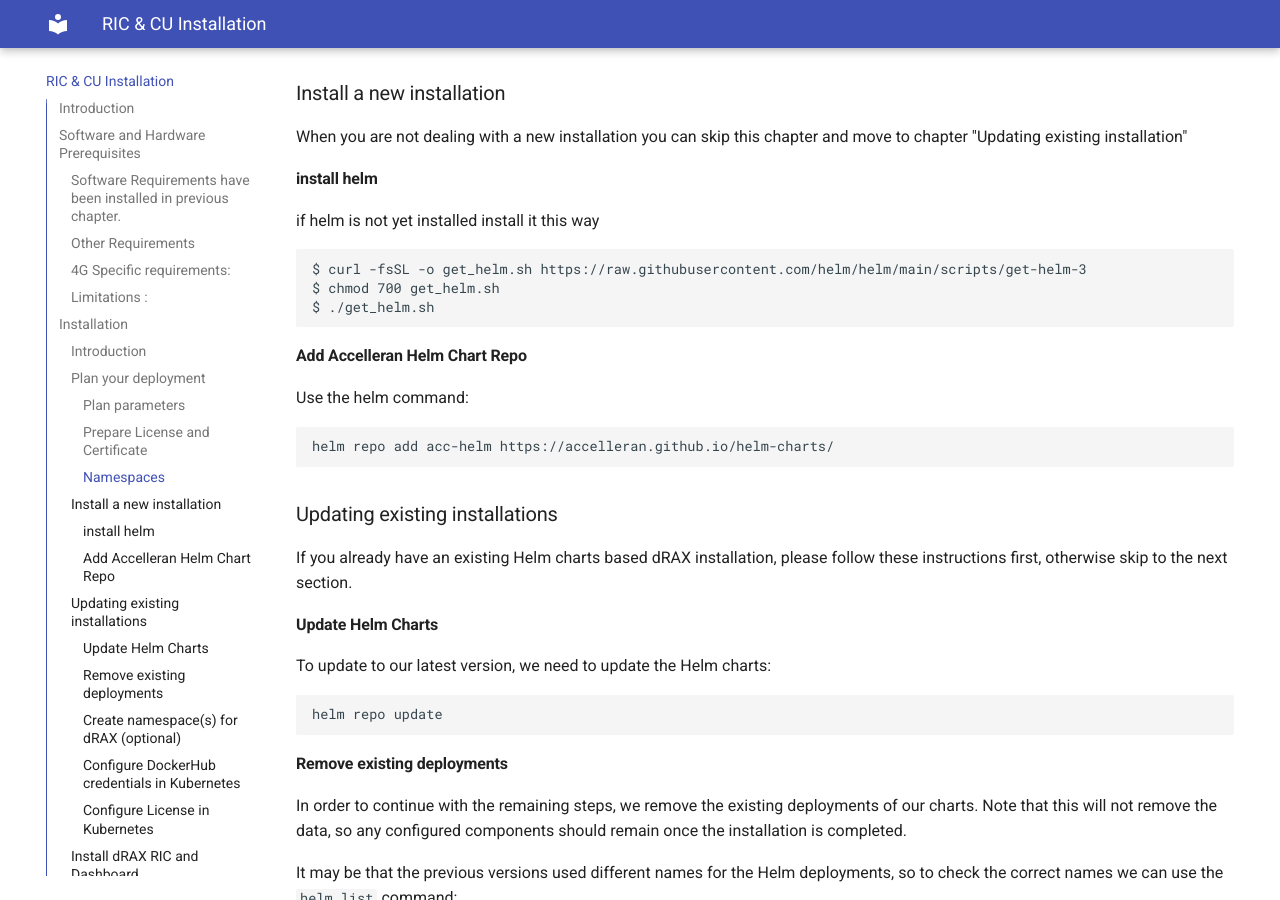
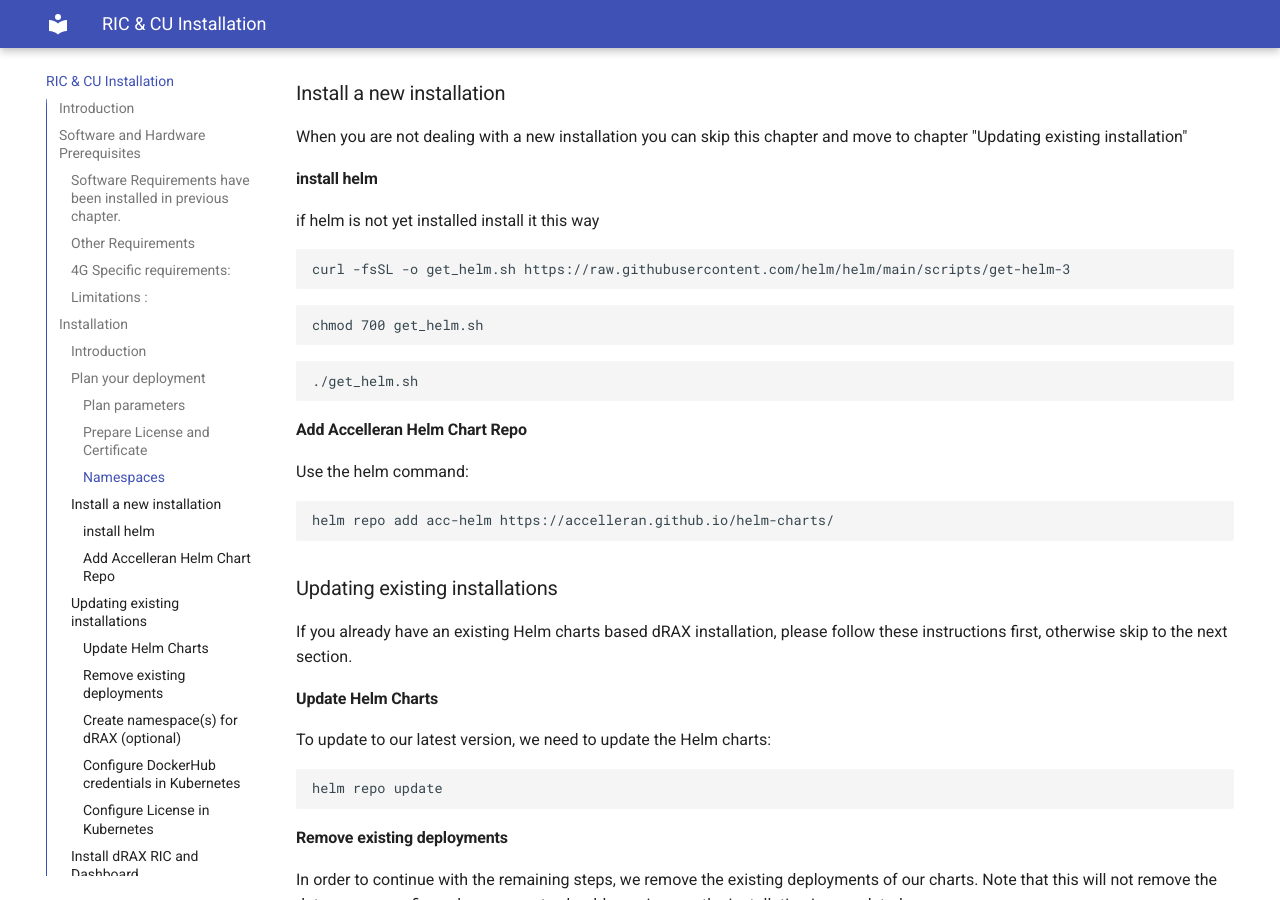
Before and after one commit to accelleran/drax-docs, an MkDocs documentation site: the page built from docs/drax-install/index.md, in a window 1280 px wide and 900 px high, scrolled down 3222 px. Built offline with MkDocs 1.6.1 and Material for MkDocs 9.7.7, drawn with Linux system fonts in a browser that asks for light colours; the version menu is left out.

````diff
--- a/docs/drax-install/index.md
+++ b/docs/drax-install/index.md
@@ -109,9 +109,13 @@ When you are not dealing with a new installation you can skip this chapter and m
 if helm is not yet installed install it this way
 
 ```
-$ curl -fsSL -o get_helm.sh https://raw.githubusercontent.com/helm/helm/main/scripts/get-helm-3
-$ chmod 700 get_helm.sh
-$ ./get_helm.sh
+curl -fsSL -o get_helm.sh https://raw.githubusercontent.com/helm/helm/main/scripts/get-helm-3
+```
+```
+chmod 700 get_helm.sh
+```
+```
+./get_helm.sh
 ```
 
 #### Add Accelleran Helm Chart Repo
````
